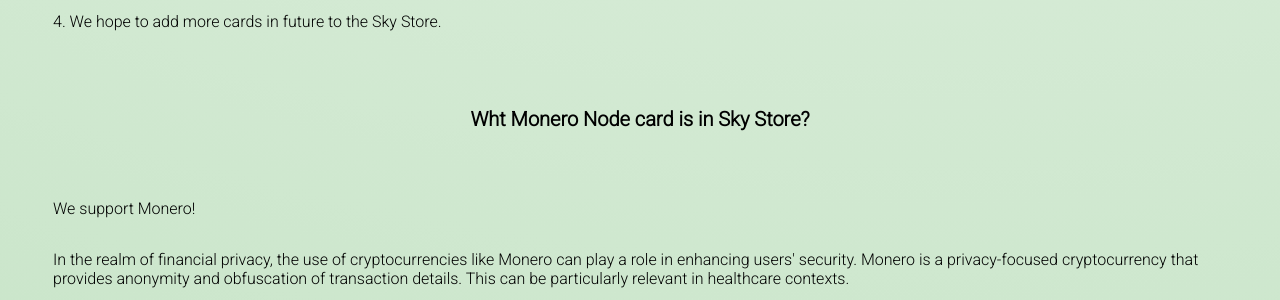
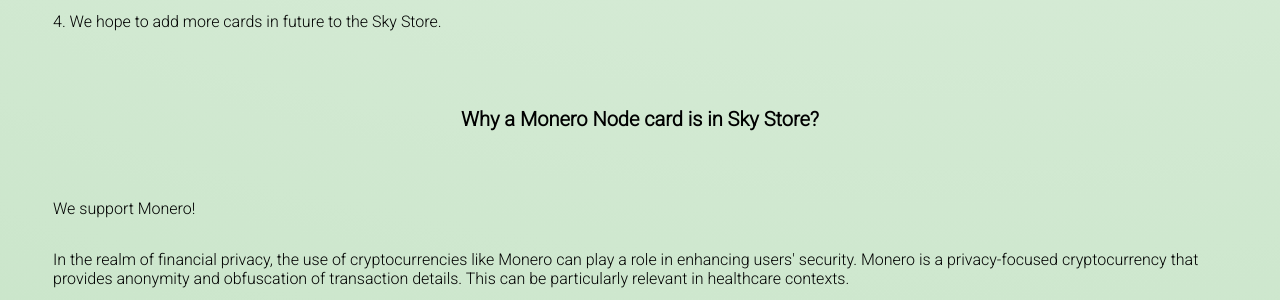
Before and after one commit to seapoe1809/Health_server, a Flask app: template templates/connect_nc.html in a window 1280 px wide. Shown: the part 5191-5491 px from the top of the page. Run offline with Flask 3, Linux system fonts and the light colour scheme; the template is opened without the code that fills it, so the values that code supplies are empty; parts of the project's set-up code (start-up, migrations or seed data) failed here and were passed over.

Commit message:
Update connect_nc.html

```diff
--- a/templates/connect_nc.html
+++ b/templates/connect_nc.html
@@ -176,7 +176,7 @@
 </div>
 
  <div style="display: flex; flex-direction: column; justify-content: left; margin-top: 40px;">
-<h3 style="font-family: 'Roboto', sans-serif; font-size: 20px; font-weight: bold; color: black; font-style: bold;text-align: center;">Wht Monero Node card is in Sky Store? </h3>
+<h3 style="font-family: 'Roboto', sans-serif; font-size: 20px; font-weight: bold; color: black; font-style: bold;text-align: center;">Why a Monero Node card is in Sky Store? </h3>
 <p id="pi">
  </p> <p>
  We support Monero!
```
